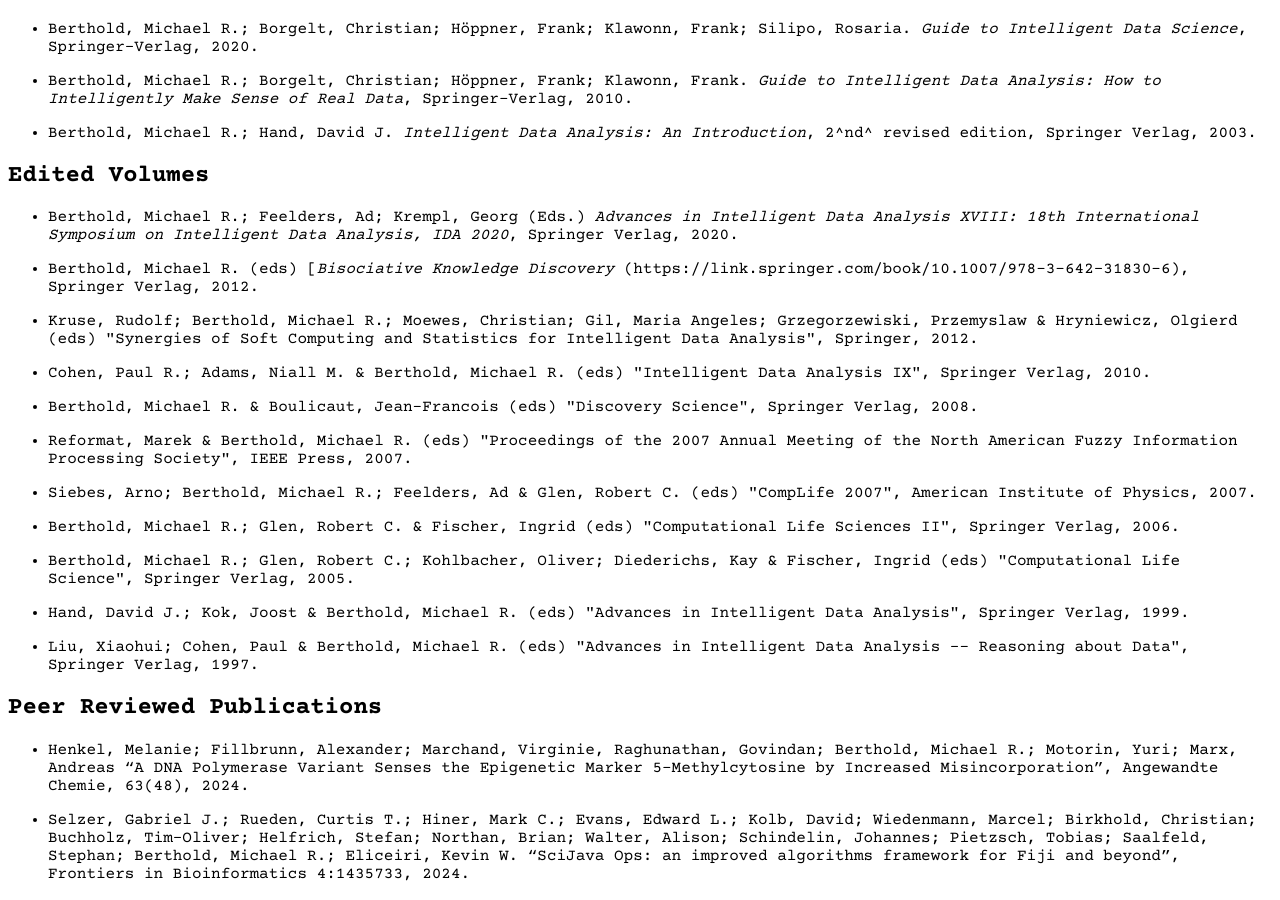
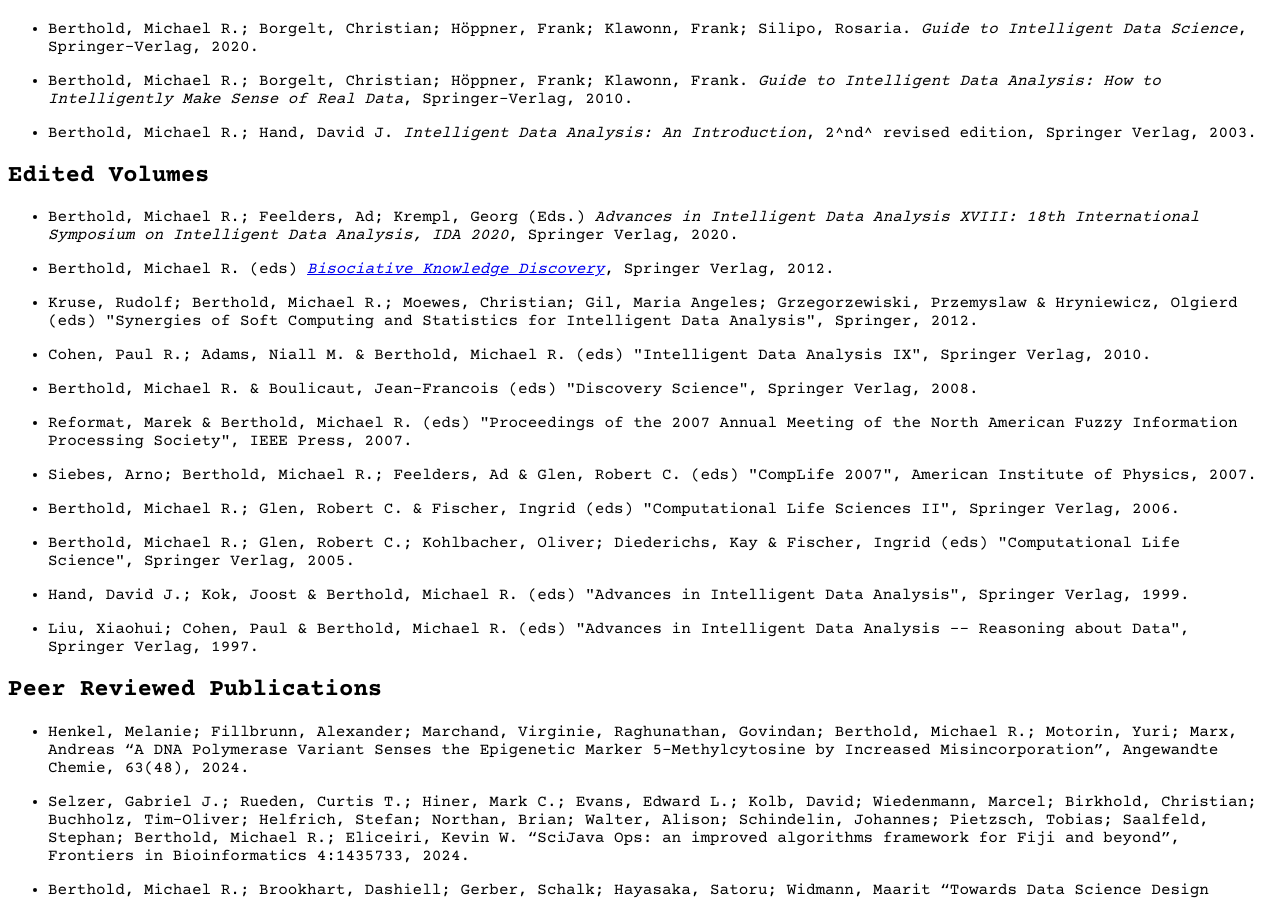
Before and after one commit to michael-berthold/michael-berthold.github.io, a Jekyll site: the page built from publications.md, in a window 1280 px wide and 900 px high, scrolled down 332 px. Built offline with Jekyll 4.4.1, drawn with Linux system fonts in a browser that asks for light colours.

Commit message:
Fix markdown link formatting in publications.md

```diff
--- a/publications.md
+++ b/publications.md
@@ -28,7 +28,7 @@ permalink: /publications/
 
 -   Berthold, Michael R.; Feelders, Ad; Krempl, Georg (Eds.) _Advances in Intelligent Data Analysis XVIII: 18th International Symposium on Intelligent Data Analysis, IDA 2020_, Springer Verlag, 2020.
 
--   Berthold, Michael R. (eds) [_Bisociative Knowledge Discovery_ (https://link.springer.com/book/10.1007/978-3-642-31830-6), Springer Verlag, 2012.
+-   Berthold, Michael R. (eds) [_Bisociative Knowledge Discovery_](https://link.springer.com/book/10.1007/978-3-642-31830-6), Springer Verlag, 2012.
 
 -   Kruse, Rudolf; Berthold, Michael R.; Moewes, Christian; Gil, Maria
     Angeles; Grzegorzewiski, Przemyslaw & Hryniewicz, Olgierd (eds)
```
